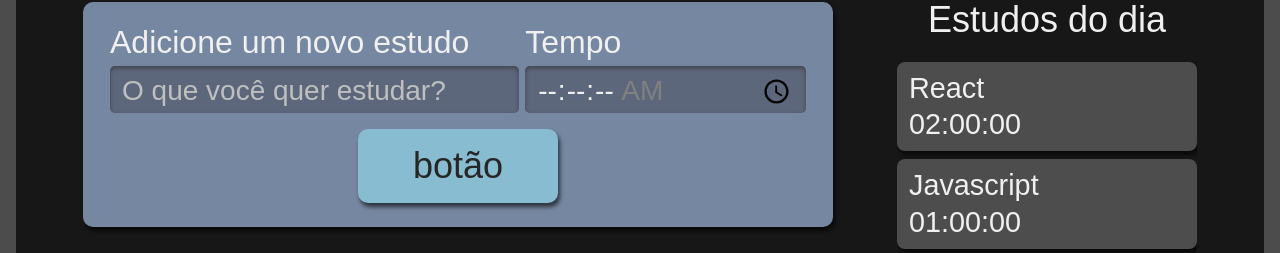
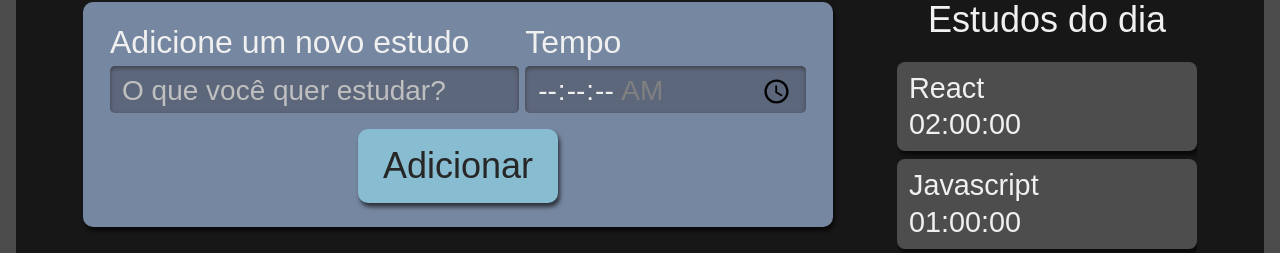
Before and after one commit to lairaalmas/alura-studies, a React (Create React App) app: page / in a window 1280 px wide. Shown: the part 222-475 px from the top of the page. Built offline with nearby package versions, Linux system fonts and the light colour scheme; the HTML template or start-up script is replaced by a standard one.

Commit message:
divide responsabilities and use children

```diff
--- a/src/components/Botao/index.tsx
+++ b/src/components/Botao/index.tsx
@@ -1,9 +1,9 @@
 import React from "react";
 import style from "./Botao.module.scss";
 
-class Botao extends React.Component {
+class Botao extends React.Component<{ children: React.ReactNode }> {
   render() {
-    return <button className={style.botao}>botão</button>;
+    return <button className={style.botao}>{this.props.children}</button>;
   }
 }
 
--- a/src/components/Formulario/index.tsx
+++ b/src/components/Formulario/index.tsx
@@ -28,7 +28,7 @@ class Formulario extends React.Component {
             required
           />
         </div>
-        <Botao />
+        <Botao>Adicionar</Botao>
       </form>
     );
   }
--- /dev/null
+++ b/src/components/Lista/Item/index.tsx
@@ -0,0 +1,16 @@
+import style from "../Lista.module.scss";
+
+export default function Item({
+  tarefa,
+  tempo,
+}: {
+  tarefa: string;
+  tempo: string;
+}) {
+  return (
+    <li className={style.item}>
+      <h3>{tarefa}</h3>
+      <p>{tempo}</p>
+    </li>
+  );
+}
--- a/src/components/Lista/index.tsx
+++ b/src/components/Lista/index.tsx
@@ -1,4 +1,5 @@
 import React from "react";
+import Item from "./Item";
 import style from "./Lista.module.scss";
 
 const Lista = function () {
@@ -11,17 +12,9 @@ const Lista = function () {
     <aside className={style.listaTarefas}>
       <h2>Estudos do dia</h2>
       <ul>
-        {tarefas.map(
-          (
-            item,
-            i // parenteses pra ja retornar
-          ) => (
-            <li key={i} className={style.item}>
-              <h3>{item.tarefa}</h3>
-              <p>{item.tempo}</p>
-            </li>
-          )
-        )}
+        {tarefas.map((item, i) => (
+          <Item key={i} {...item} />
+        ))}
       </ul>
     </aside>
   );
```
